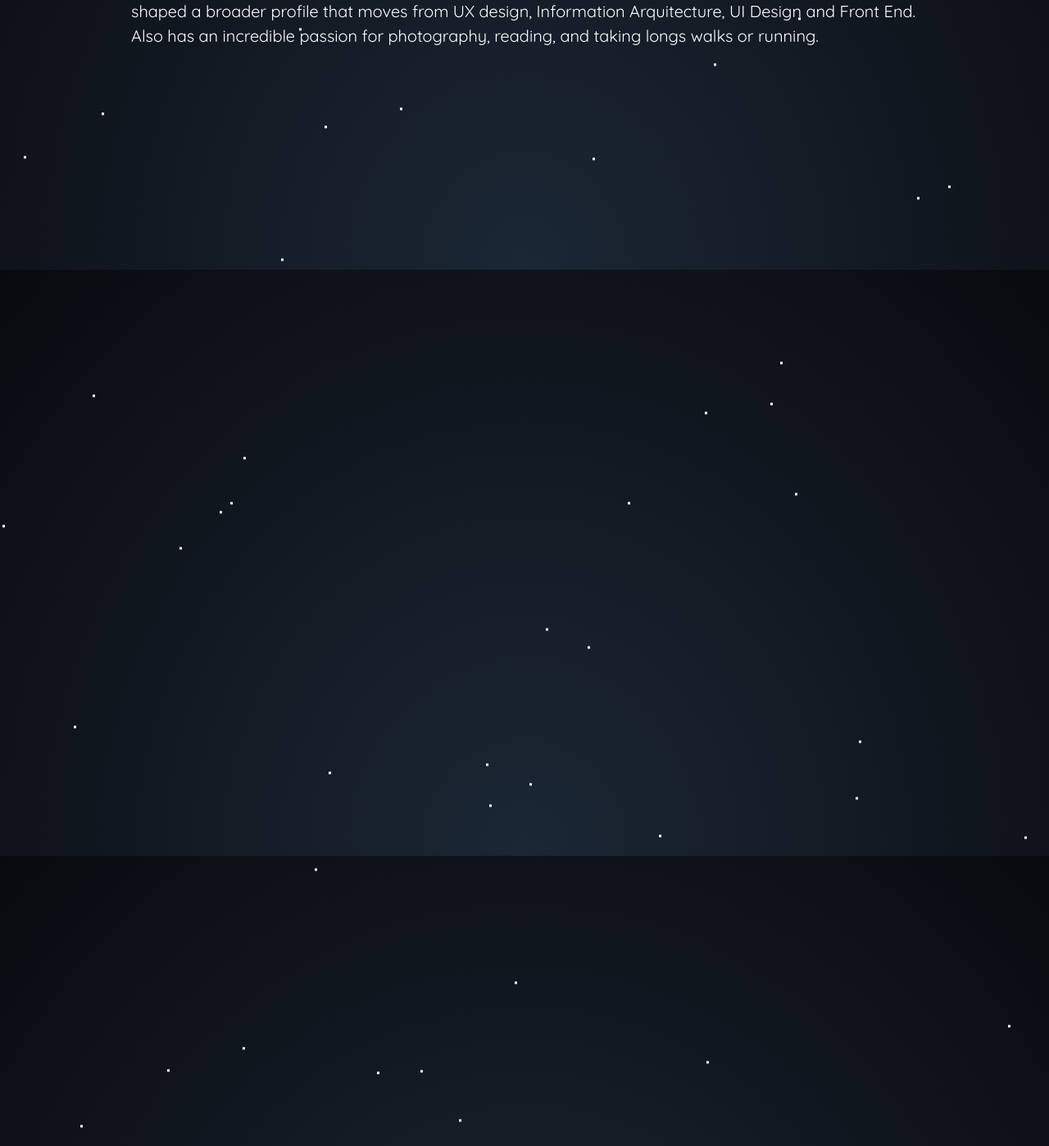
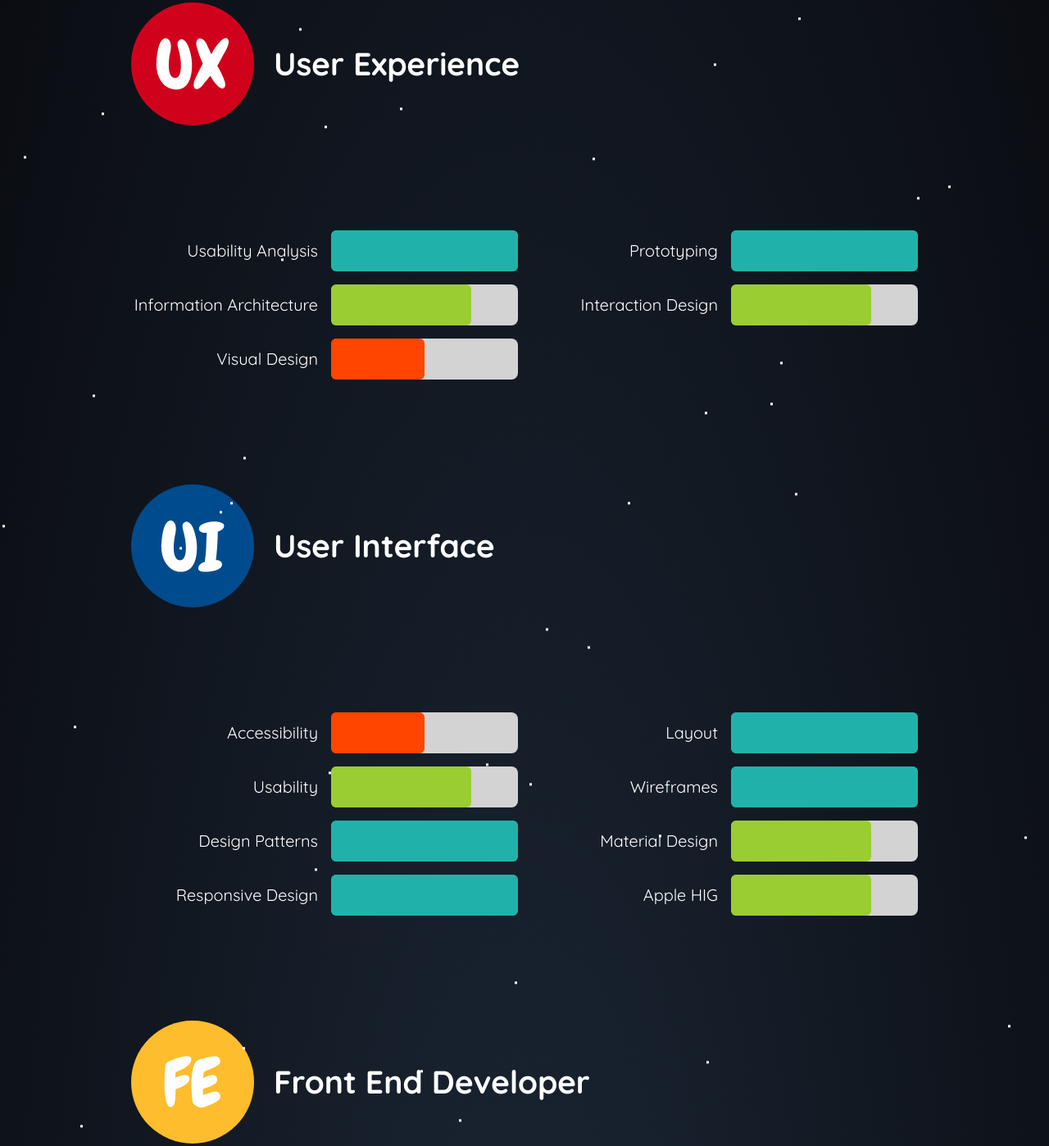
Before and after one commit to arnulfolg/resume-spacejam, a plain HTML site: page skills.html in a window 1280 px wide. Shown: the part 386-1784 px from the top of the page at 82% size. Drawn offline with Linux system fonts and the light colour scheme.

Commit message:
Added content for skills page

```diff
--- a/css/space-styles.css
+++ b/css/space-styles.css
@@ -1062,3 +1062,65 @@ section.experience-block .company .company-name h4 {
 .portfolio-photos:last-child img {
   margin-bottom: 0;
 }
+
+.skill-sets {
+  display: grid;
+  grid-template-columns: repeat(4, 1fr);
+  grid-gap: 16px;
+}
+
+.skill-sets .left,
+.skill-sets .right {
+  grid-column: 1/3;
+  display: grid;
+  grid-template-columns: subgrid;
+  grid-auto-rows: 50px;
+  grid-row-gap: 16px;
+  grid-auto-flow: row;
+}
+
+.skill-sets .right {
+  grid-column: 3/5;
+}
+
+.skill-sets .skill-name {
+  justify-self: end;
+  align-self: center;
+}
+
+.skill-sets .skill-name p {
+  margin: 0;
+}
+
+.range {
+  background-color: lightgray;
+  border-radius: 8px;
+  position: relative;
+}
+
+.range-50:after {
+  position: absolute;
+  height: 100%;
+  width: 50%;
+  border-radius: 6px;
+  content: "";
+  background-color: orangered;
+}
+
+.range-75:after {
+  position: absolute;
+  height: 100%;
+  width: 75%;
+  border-radius: 6px;
+  content: "";
+  background-color: yellowgreen;
+}
+
+.range-100:after {
+  position: absolute;
+  height: 100%;
+  width: 100%;
+  border-radius: 6px;
+  content: "";
+  background-color: lightseagreen;
+}
--- a/skills.html
+++ b/skills.html
@@ -1,50 +1,115 @@
 <!DOCTYPE html>
 <html lang="en">
-
   <head>
-    <meta charset="UTF-8">
-    <meta name="viewport" content="width=device-width, initial-scale=1.0">
+    <meta charset="UTF-8" />
+    <meta name="viewport" content="width=device-width, initial-scale=1.0" />
     <title>About - Arnulfo Jam</title>
 
-    <link rel="stylesheet" href="css/reset.css">
-    <link rel="stylesheet" href="css/space-styles.css">
+    <link rel="stylesheet" href="css/reset.css" />
+    <link rel="stylesheet" href="css/space-styles.css" />
   </head>
 
   <body class="pages">
     <div class="space-background">
       <!-- <div id='stars'></div> -->
       <!-- <div id='stars2'></div> -->
-        <div id='stars3'></div>
+      <div id="stars3"></div>
     </div>
 
     <div class="space-planet">
       <header class="planet-header">
-            <a href="index.html" class='space-center'>
-                <img src="images/black-hole.svg" alt="">
+        <a href="index.html" class="space-center">
+          <img src="images/black-hole.svg" alt="" />
           <h1>Arnulfo's <span>CV</span></h1>
         </a>
       </header>
       <article class="planet-content">
         <div class="planet-titles">
-                <img src="images/021-moon.png" alt="">
+          <img src="images/021-moon.png" alt="" />
           <h2>Skills</h2>
         </div>
         <div class="content">
-                <p>
-                    Visual Designer with a Front End and Engineer background. I moved from the coding side to the design
-                    side to create amazing experiences to the users. An incredible passion to always learn has helped me
-                    shaped a broader profile that moves from UX design, Information Arquitecture, UI Design and Front
-                    End. Also has an incredible passion for photography, reading, and taking longs walks or running.
-                </p>
+          <section class="experience-block">
+            <div class="company">
+              <img class="company-img" src="images/skills/logo_ux.svg" alt="" />
+              <div class="company-name">
+                <h3>User Experience</h3>
+              </div>
+            </div>
+          </section>
+          <section class="skill-sets">
+            <div class="left">
+              <div class="skill-name"><p>Usability Analysis</p></div>
+              <div class="range range-100"></div>
+              <div class="skill-name"><p>Information Architecture</p></div>
+              <div class="range range-75"></div>
+              <div class="skill-name"><p>Visual Design</p></div>
+              <div class="range range-50"></div>
+            </div>
+            <div class="right">
+              <div class="skill-name"><p>Prototyping</p></div>
+              <div class="range range-100"></div>
+              <div class="skill-name"><p>Interaction Design</p></div>
+              <div class="range range-75"></div>
+            </div>
+          </section>
+          <section class="experience-block">
+            <div class="company">
+              <img class="company-img" src="images/skills/logo_ui.svg" alt="" />
+              <div class="company-name">
+                <h3>User Interface</h3>
+              </div>
+            </div>
+          </section>
+          <section class="skill-sets">
+            <div class="left">
+              <div class="skill-name"><p>Accessibility</p></div>
+              <div class="range range-50"></div>
+              <div class="skill-name"><p>Usability</p></div>
+              <div class="range range-75"></div>
+              <div class="skill-name"><p>Design Patterns</p></div>
+              <div class="range range-100"></div>
+              <div class="skill-name"><p>Responsive Design</p></div>
+              <div class="range range-100"></div>
+            </div>
+            <div class="right">
+              <div class="skill-name"><p>Layout</p></div>
+              <div class="range range-100"></div>
+              <div class="skill-name"><p>Wireframes</p></div>
+              <div class="range range-100"></div>
+              <div class="skill-name"><p>Material Design</p></div>
+              <div class="range range-75"></div>
+              <div class="skill-name"><p>Apple HIG</p></div>
+              <div class="range range-75"></div>
+            </div>
+          </section>
+          <section class="experience-block">
+            <div class="company">
+              <img class="company-img" src="images/skills/logo_fe.svg" alt="" />
+              <div class="company-name">
+                <h3>Front End Developer</h3>
+              </div>
+            </div>
+          </section>
+          <section class="skill-sets">
+            <div class="left">
+              <div class="skill-name"><p>HTML 5</p></div>
+              <div class="range range-100"></div>
+              <div class="skill-name"><p>CSS 3</p></div>
+              <div class="range range-100"></div>
+              <div class="skill-name"><p>JavaScript</p></div>
+              <div class="range range-50"></div>
+            </div>
+            <div class="right">
+              <div class="skill-name"><p>GIT</p></div>
+              <div class="range range-75"></div>
+              <div class="skill-name"><p>SQL</p></div>
+              <div class="range range-50"></div>
+            </div>
+          </section>
         </div>
       </article>
-        <footer class="planet-footer">
-
-        </footer>
-
-
+      <footer class="planet-footer"></footer>
     </div>
-
   </body>
-
 </html>
```
Lines whose indentation alone changed are shown as unchanged.
